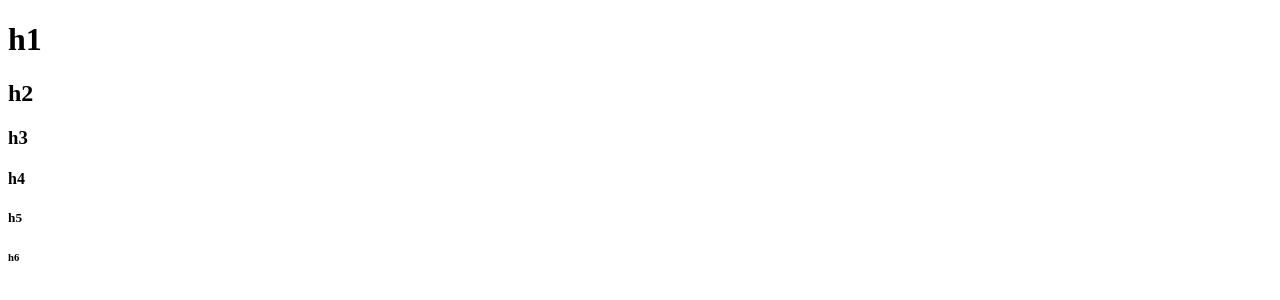
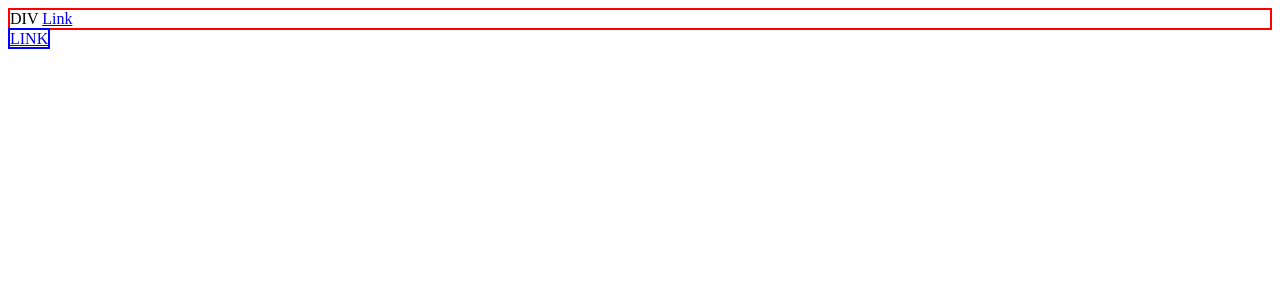
Before and after one commit to Carlos-Eduardo-Rabelo/projeto-i-FIAP, a plain HTML site: page index.html in a window 1280 px wide. Drawn offline with Linux system fonts and the light colour scheme.

Commit message:
Iniciando com tags de BLOCO e LINHA

```diff
--- a/index.html
+++ b/index.html
@@ -6,11 +6,10 @@
     <title>Site com FIAP</title>
 </head>
 <body>
-    <h1>h1</h1>
-    <h2>h2</h2>
-    <h3>h3<h3>
-    <h4>h4</h4>
-    <h5>h5</h5>
-    <h6>h6</h6>
+    <div style="border: solid 2px #ff0000">
+        DIV
+        <a href="#">Link</a>
+    </div>
+    <a href="#" style="border: solid 2px #0000ff">LINK</a>
 </body>
 </html>
```
